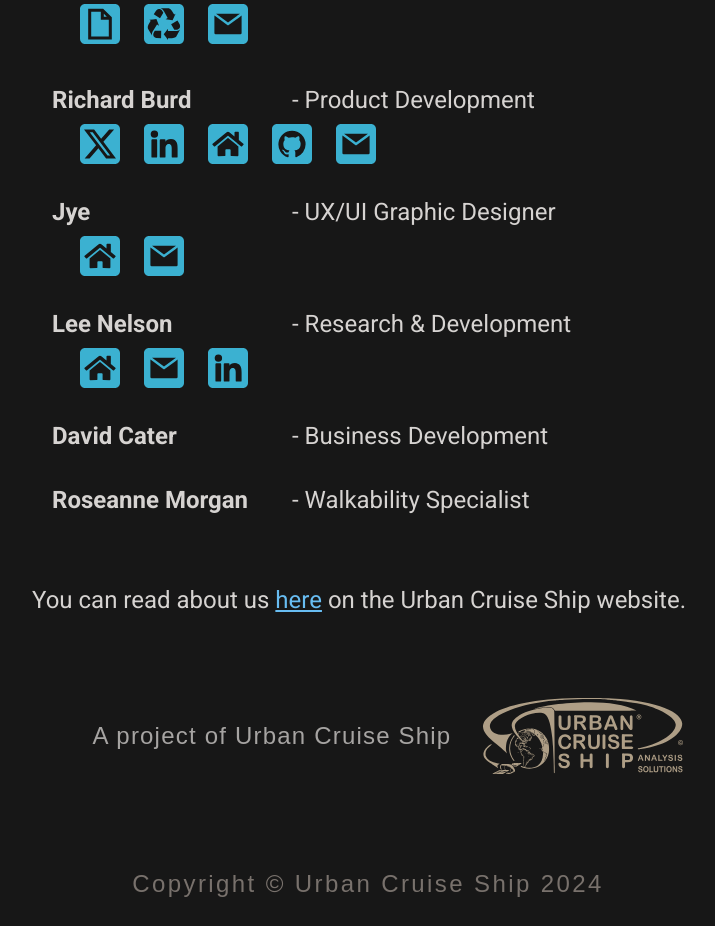
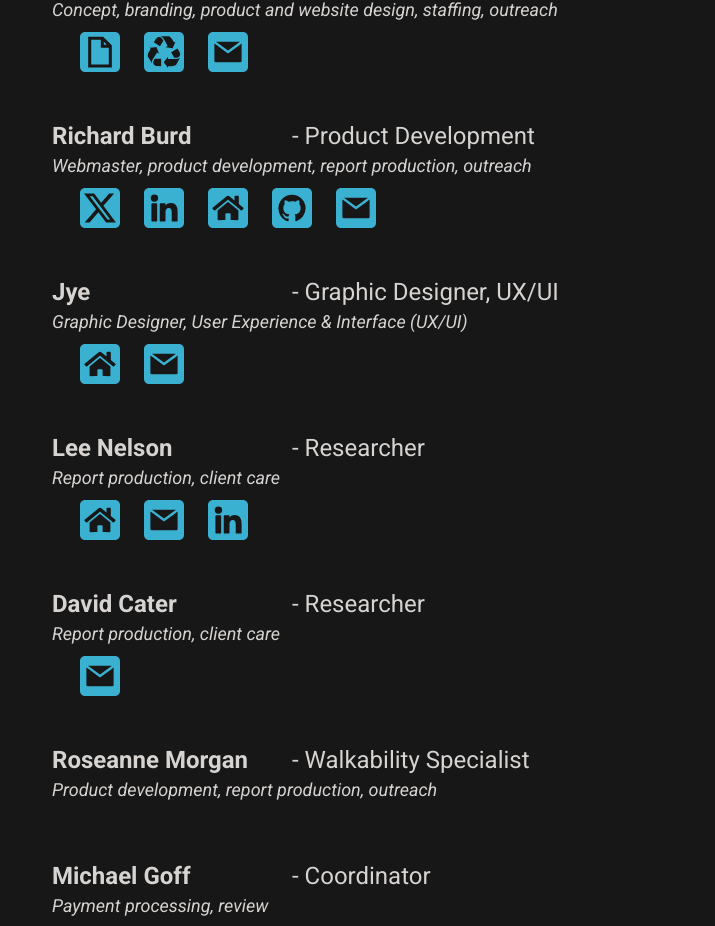
Before and after one commit to Richard-Burd/urban-footnotes-landing, a Next.js app: page /team in a window 1280 px wide. Shown: the part 629-1555 px from the top of the page, without its empty margins (272-987 px from the left). Built offline with nearby package versions, Linux system fonts and the light colour scheme; a web font is replaced by a local one.

Commit message:
team page has subtitles

```diff
--- a/pages/team.js
+++ b/pages/team.js
@@ -26,11 +26,17 @@ export default function Team() {
           <p className="py-8">
             Currently our team consists of the following individuals:
           </p>
-          <div id="desktop-version">
-            <ul className="mb-14 hidden list-disc pl-5 lg:block">
-              <li className="flex" id="john-van-der-harst">
-                <span className="w-60 pb-10 font-bold">
-                  <div>John van der Harst</div>
+
+          <div id="desktop-version" className="mb-14 hidden pl-5 lg:block">
+            <div id="john-van-der-harst" className="pb-12">
+              <div className="flex">
+                <span className="w-60 font-bold">John van der Harst</span>
+                <span>- Chief Strategist</span>
+              </div>
+              <div className="text-lg italic">
+                Concept, branding, product and website design, staffing,
+                outreach
+              </div>
               <div className="social-media-icons ml-4 mt-2 flex flex-row">
                 <div className="mx-3">
                   <SocialMediaIcon
@@ -49,18 +55,21 @@ export default function Team() {
                 <div className="mx-3">
                   <SocialMediaIcon
                     icon="email"
-                        hyperLink="https://www.urbancruiseship.org/snail-mail"
+                    hyperLink="https://www.urbanfootnotes.com/snail-mail"
                     {...socialMediaIconProps}
                   />
                 </div>
               </div>
-                </span>
-                <span>- Chief Strategist</span>
-              </li>
+            </div>
 
-              <li className="flex" id="richard-burd">
-                <span className="w-60 pb-8 font-bold">
-                  <div>Richard Burd</div>
+            <div id="richard-burd" className="pb-12">
+              <div className="flex">
+                <span className="w-60 font-bold">Richard Burd</span>
+                <span>- Product Development</span>
+              </div>
+              <div className="text-lg italic">
+                Webmaster, product development, report production, outreach
+              </div>
               <div className="social-media-icons ml-4 mt-2 flex flex-row">
                 <div className="mx-3">
                   <SocialMediaIcon
@@ -93,18 +102,21 @@ export default function Team() {
                 <div className="z-10 mx-3">
                   <SocialMediaIcon
                     icon="email"
-                        hyperLink="mailto:richard@urbancruiseship.org"
+                    hyperLink="mailto:richard@urbanfootnotes.com"
                     {...socialMediaIconProps}
                   />
                 </div>
               </div>
-                </span>
-                <span>- Product Development</span>
-              </li>
+            </div>
 
-              <li className="flex" id="jye">
-                <span className="w-60 pb-8 font-bold">
-                  <div>Jye</div>
+            <div id="jye" className="pb-12">
+              <div className="flex">
+                <span className="w-60 font-bold">Jye</span>
+                <span>- Graphic Designer, UX/UI</span>
+              </div>
+              <div className="text-lg italic">
+                Graphic Designer, User Experience & Interface (UX/UI)
+              </div>
               <div className="social-media-icons ml-4 mt-2 flex flex-row">
                 <div className="mx-3">
                   <SocialMediaIcon
@@ -121,13 +133,16 @@ export default function Team() {
                   />
                 </div>
               </div>
-                </span>
-                <span>- UX/UI Graphic Designer</span>
-              </li>
+            </div>
 
-              <li className="flex" id="lee-nelson">
-                <span className="w-60 pb-8 font-bold">
-                  <div>Lee Nelson</div>
+            <div id="lee-nelson" className="pb-12">
+              <div className="flex">
+                <span className="w-60 font-bold">Lee Nelson</span>
+                <span>- Researcher</span>
+              </div>
+              <div className="text-lg italic">
+                Report production, client care
+              </div>
               <div className="social-media-icons ml-4 mt-2 flex flex-row">
                 <div className="mx-3">
                   <SocialMediaIcon
@@ -139,7 +154,7 @@ export default function Team() {
                 <div className="mx-3">
                   <SocialMediaIcon
                     icon="email"
-                        hyperLink="mailto:lee@urbancruiseship.org"
+                    hyperLink="mailto:lee@urbanfootnotes.com"
                     {...socialMediaIconProps}
                   />
                 </div>
@@ -151,43 +166,81 @@ export default function Team() {
                   />
                 </div>
               </div>
-                </span>
-                <span>- Research & Development</span>
-              </li>
+            </div>
 
-              <li className="flex" id="david-cater">
-                <span className="w-60 pb-8 font-bold">
-                  <div>David Cater</div>
-                  {/* <div className="social-media-icons ml-4 mt-2 flex flex-row">
+            <div id="david-cater" className="pb-12">
+              <div className="flex">
+                <span className="w-60 font-bold">David Cater</span>
+                <span>- Researcher</span>
+              </div>
+              <div className="text-lg italic">
+                Report production, client care
+              </div>
+              <div className="social-media-icons ml-4 mt-2 flex flex-row">
                 <div className="mx-3">
                   <SocialMediaIcon
-                      icon="home"
-                      hyperLink="https://jyeartstudio.com/"
+                    icon="email"
+                    hyperLink="mailto:david@urbanfootnotes.com"
+                    {...socialMediaIconProps}
+                  />
+                </div>
+              </div>
+            </div>
+
+            <div id="roseanne-morgan" className="pb-12">
+              <div className="flex">
+                <span className="w-60 font-bold">Roseanne Morgan</span>
+                <span>- Walkability Specialist</span>
+              </div>
+              <div className="text-lg italic">
+                Product development, report production, outreach
+              </div>
+              <div className="social-media-icons ml-4 mt-2 flex flex-row">
+                {/* <div className="mx-3">
+                  <SocialMediaIcon
+                    icon="email"
+                    hyperLink="mailto:roseanne@urbanfootnotes.com"
+                    {...socialMediaIconProps}
+                  />
+                </div> */}
+              </div>
+            </div>
+
+            <div id="roseanne-morgan" className="pb-12">
+              <div className="flex">
+                <span className="w-60 font-bold">Michael Goff</span>
+                <span>- Coordinator</span>
+              </div>
+              <div className="text-lg italic">Payment processing, review</div>
+              <div className="social-media-icons ml-4 mt-2 flex flex-row">
+                <div className="mx-3">
+                  <SocialMediaIcon
+                    icon="x"
+                    hyperLink="https://x.com/MichaelKGoff"
                     {...socialMediaIconProps}
                   />
                 </div>
                 <div className="mx-3">
                   <SocialMediaIcon
                     icon="email"
-                      hyperLink="mailto:jye.art.studio@gmail.com"
+                    hyperLink="mailto:michael@urbanfootnotes.com"
                     {...socialMediaIconProps}
                   />
                 </div>
-                </div> */}
-                </span>
-                <span>- Business Development</span>
-              </li>
-
-              <li className="flex" id="roseanne-morgan">
-                <span className="w-60 pb-3 font-bold">Roseanne Morgan</span>
-                <span>- Walkability Specialist</span>
-              </li>
-            </ul>
+                <div className="mx-3">
+                  <SocialMediaIcon
+                    icon="linkedin"
+                    hyperLink="https://www.linkedin.com/in/michaelkgoff"
+                    {...socialMediaIconProps}
+                  />
+                </div>
+              </div>
+            </div>
           </div>
 
           <div id="mobile-version">
-            <ul className="list-square mb-11 list-outside pl-5 lg:hidden">
-              <li className="mb-8 pb-3">
+            <div className="list-square mb-11 pl-5 lg:hidden">
+              <div id="john-van-der-harst" className="mb-8 pb-3">
                 <div className="font-bold">John van der Harst</div>
                 <div>Chief Strategist</div>
                 <div className="social-media-icons ml-4 mt-2 flex -translate-y-1 flex-row flex-wrap">
@@ -212,17 +265,18 @@ export default function Team() {
                   <div className="mx-2 py-2">
                     <SocialMediaIcon
                       icon="email"
-                      hyperLink="https://www.urbancruiseship.org/snail-mail"
+                      hyperLink="https://www.urbanfootnotes.com/snail-mail"
                       width="30"
                       height="30"
                       {...socialMediaIconProps}
                     />
                   </div>
                 </div>
-              </li>
-              <li className="mb-8 pb-3">
+              </div>
+
+              <div id="richard-burd" className="mb-8 pb-3">
                 <div className="font-bold">Richard Burd</div>
-                <div>Webmaster & Developer</div>
+                <div>Product Development</div>
                 <div className="social-media-icons ml-4 mt-2 flex -translate-y-1 flex-row flex-wrap">
                   <div className="mx-2 py-2">
                     <SocialMediaIcon
@@ -263,18 +317,18 @@ export default function Team() {
                   <div className="mx-2 py-2">
                     <SocialMediaIcon
                       icon="email"
-                      hyperLink="mailto:richard@urbancruiseship.org"
+                      hyperLink="mailto:richard@urbanfootnotes.com"
                       width="30"
                       height="30"
                       {...socialMediaIconProps}
                     />
                   </div>
                 </div>
-              </li>
+              </div>
 
-              <li className="mb-8 pb-3">
+              <div id="jye" className="mb-8 pb-3">
                 <div className="font-bold">Jye</div>
-                <div>UX/UI Graphic Designer</div>
+                <div>Graphic Designer, UX/UI</div>
                 <div className="social-media-icons ml-4 mt-2 flex -translate-y-1 flex-row flex-wrap">
                   <div className="mx-2 py-2">
                     <SocialMediaIcon
@@ -295,11 +349,11 @@ export default function Team() {
                     />
                   </div>
                 </div>
-              </li>
+              </div>
 
-              <li className="mb-8 pb-3">
+              <div id="lee-nelson" className="mb-8 pb-3">
                 <div className="font-bold">Lee Nelson</div>
-                <div>Research & Product Development</div>
+                <div>Researcher</div>
                 <div className="social-media-icons ml-4 mt-2 flex -translate-y-1 flex-row flex-wrap">
                   <div className="mx-2 py-2">
                     <SocialMediaIcon
@@ -313,7 +367,7 @@ export default function Team() {
                   <div className="mx-2 py-2">
                     <SocialMediaIcon
                       icon="email"
-                      hyperLink="mailto:lee@urbancruiseship.org"
+                      hyperLink="mailto:lee@urbanfootnotes.com"
                       width="30"
                       height="30"
                       {...socialMediaIconProps}
@@ -329,18 +383,68 @@ export default function Team() {
                     />
                   </div>
                 </div>
-              </li>
+              </div>
 
-              <li className="mb-8 pb-3">
+              <div id="david-cater" className="mb-8 pb-3">
+                <div className="font-bold">David Cater</div>
+                <div>Researcher</div>
+                <div className="social-media-icons ml-4 mt-2 flex -translate-y-1 flex-row flex-wrap">
+                  <div className="mx-2 py-2">
+                    <SocialMediaIcon
+                      icon="email"
+                      hyperLink="mailto:david@urbanfootnotes.com"
+                      width="30"
+                      height="30"
+                      {...socialMediaIconProps}
+                    />
+                  </div>
+                </div>
+              </div>
+
+              <div id="roseanne-morgan" className="mb-8 pb-3">
                 <div className="font-bold">Roseanne Morgan</div>
                 <div>Walkability Specialist</div>
-              </li>
-            </ul>
+              </div>
+
+              <div id="michael-goff" className="mb-8 pb-3">
+                <div className="font-bold">Michael Goff</div>
+                <div>Coordinator</div>
+                <div className="social-media-icons ml-4 mt-2 flex -translate-y-1 flex-row flex-wrap">
+                  <div className="mx-2 py-2">
+                    <SocialMediaIcon
+                      icon="x"
+                      hyperLink="https://x.com/MichaelKGoff"
+                      width="30"
+                      height="30"
+                      {...socialMediaIconProps}
+                    />
+                  </div>
+                  <div className="mx-2 py-2">
+                    <SocialMediaIcon
+                      icon="email"
+                      hyperLink="mailto:michael@urbanfootnotes.com"
+                      width="30"
+                      height="30"
+                      {...socialMediaIconProps}
+                    />
+                  </div>
+                  <div className="mx-2 py-2">
+                    <SocialMediaIcon
+                      icon="linkedin"
+                      hyperLink="https://www.linkedin.com/in/michaelkgoff/"
+                      width="30"
+                      height="30"
+                      {...socialMediaIconProps}
+                    />
+                  </div>
+                </div>
+              </div>
+            </div>
           </div>
           <p className="mt-8">
             You can read about us{" "}
             <Link
-              href="https://www.urbancruiseship.org/crew"
+              href="https://www.urbanfootnotes.com/crew"
               target="_blank"
               rel="noopener noreferrer"
             >
```
Lines whose indentation alone changed are shown as unchanged.
